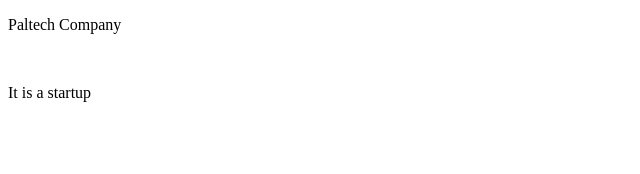
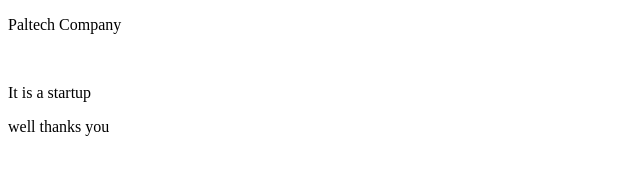
Before and after one commit to Durgaprasad2001/learn_git, a plain HTML site: page index.html in a window 1280 px wide. Shown: the whole page, without its empty margins (0-640 px from the left). Drawn offline with Linux system fonts and the light colour scheme.

Commit message:
third commit

```diff
--- a/index.html
+++ b/index.html
@@ -7,5 +7,6 @@
     <body>
         <p>Paltech Company </p><br>
         <p>It is a startup </p>
+        <p>well thanks you</p>
     </body>
 </html>
```
